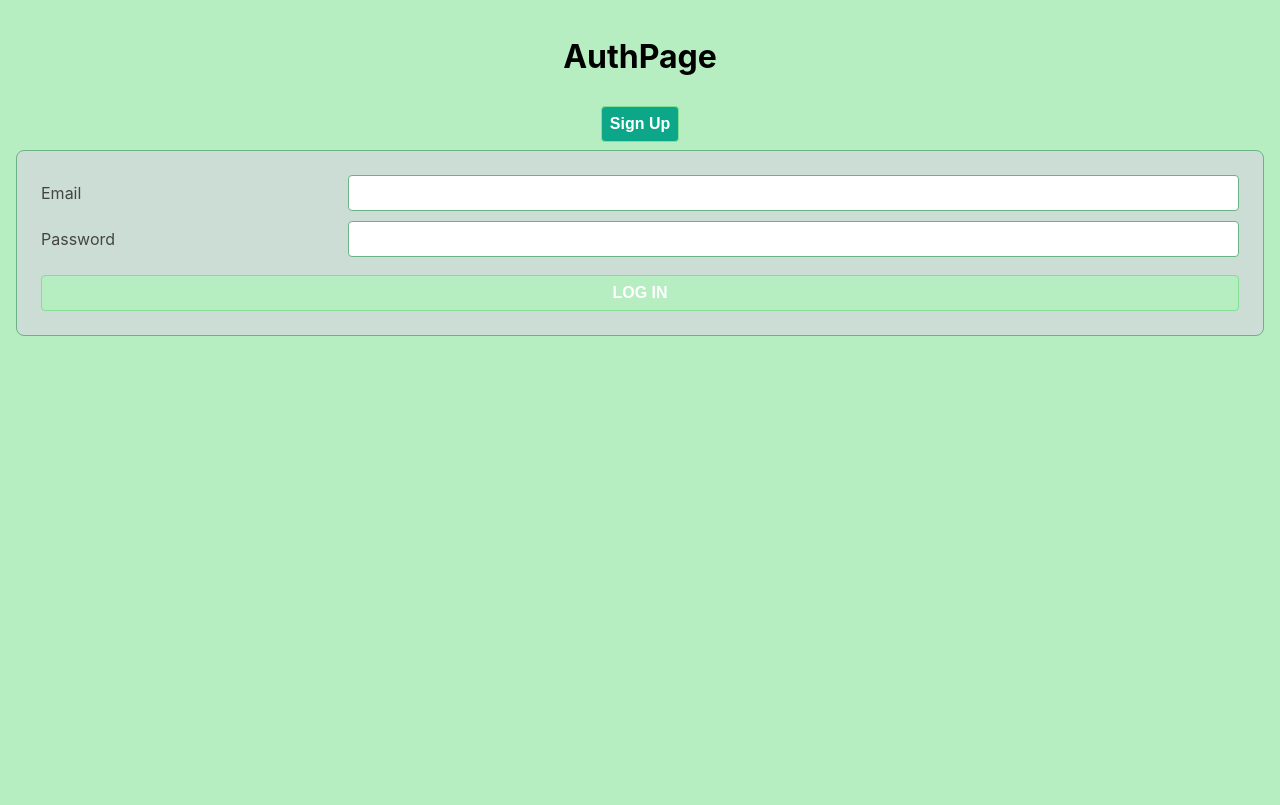
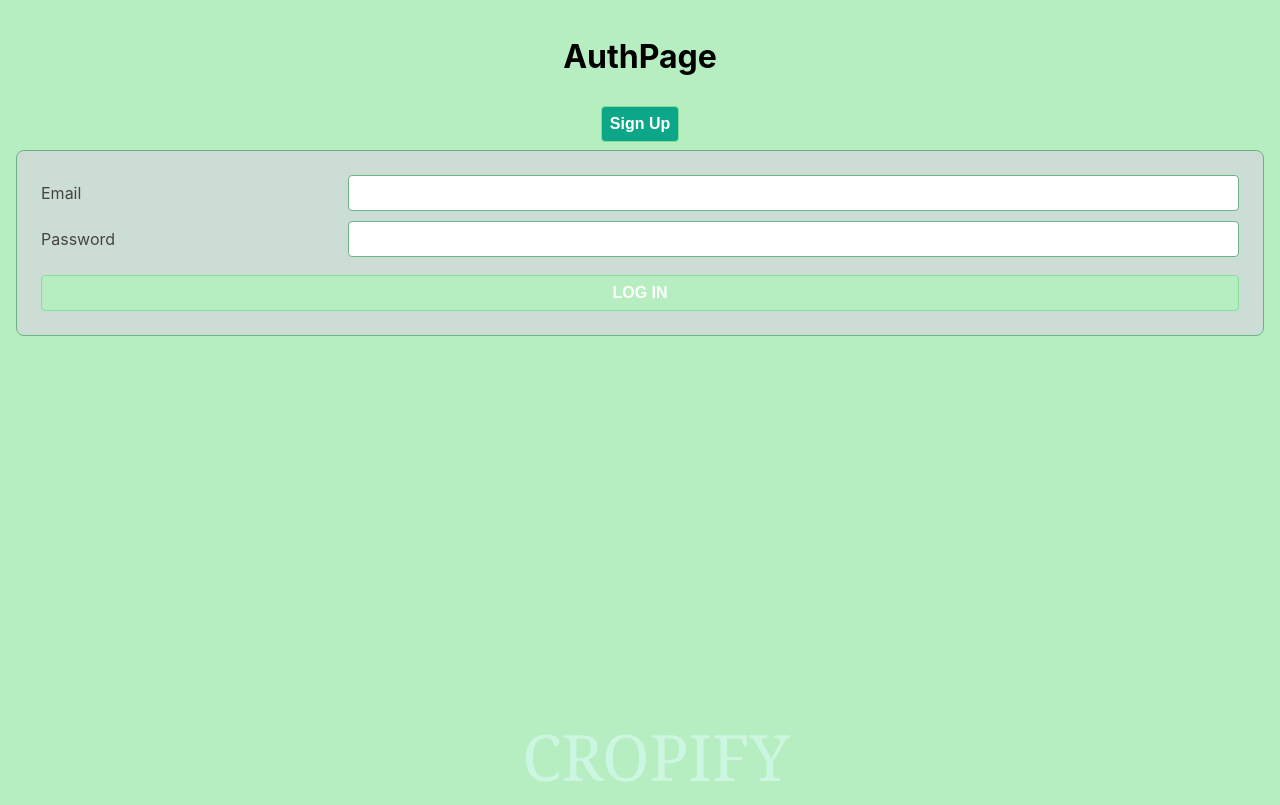
Before and after one commit to amandaputney/Cropify, a React (Create React App) app: page /search/new in a window 1280 px wide. Built offline with nearby package versions, Linux system fonts and the light colour scheme.

Commit message:
updates search results formatting

```diff
--- a/public/index.html
+++ b/public/index.html
@@ -40,4 +40,5 @@
       To create a production bundle, use `npm run build` or `yarn build`.
     -->
   </body>
+  <footer>CROPIFY</footer>
 </html>
--- a/src/components/SearchForm/SearchForm.jsx
+++ b/src/components/SearchForm/SearchForm.jsx
@@ -151,7 +151,6 @@ export default function SpeciesSearch() {
 
   return (
     <div>
-      <h2>Species Search</h2>
       <input
         type="text"
         placeholder="Search species..."
--- a/src/index.css
+++ b/src/index.css
@@ -16,6 +16,12 @@
 
 ul {
   list-style: none;
+}
+
+ul li {
+  margin-bottom: 30px;
+  font-family: Georgia, 'Times New Roman', Times, serif;
+  color: rgb(61, 52, 52);
 }
 
 body {
@@ -155,3 +161,14 @@ button[type="submit"] {
   grid-column: span 2;
   margin: 1vmin 0 0;
 }
+
+footer {
+  padding: auto;
+  position: fixed;
+  bottom: 0;
+  width: 100%;
+  font-family: Georgia, 'Times New Roman', Times, serif;
+  color: rgb(205, 246, 225);
+  text-align: center;
+  font-size: 8vmin;
+}
--- a/src/pages/NewSearchPage/NewSearchPage.jsx
+++ b/src/pages/NewSearchPage/NewSearchPage.jsx
@@ -1,5 +1,8 @@
 import React, { useState } from 'react';
 import SearchForm from '../../components/SearchForm/SearchForm';
+
+
+
 
 export default function NewSearchPage() {
   const [searchResults, setSearchResults] = useState([]);
@@ -8,8 +11,8 @@ export default function NewSearchPage() {
 
   return (
     <div>
-      <h1>New Search Page</h1>
-      <SearchForm searchResults={searchResults} />
+        <h1>What would you like to plant?</h1>
+        <SearchForm searchResults={searchResults} />
     </div>
   );
 }
```
